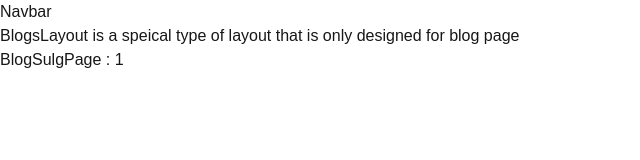
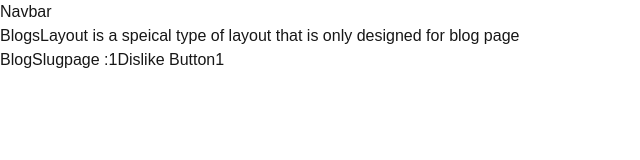
Before and after one commit to protap1100/connect_yourself--frontend, a Next.js app: page /blogs/1 in a window 1280 px wide. Shown: the top 160 px of the page, without its empty margins (0-640 px from the left). Built offline with nearby package versions, Linux system fonts and the light colour scheme.

Commit message:
Add LikeButton and DislikeButton components; update BlogsLoader and BlogSlugPage layout

```diff
--- a/app/blogs/[slug]/page.tsx
+++ b/app/blogs/[slug]/page.tsx
@@ -1,3 +1,4 @@
+import DislikeButton from "@/app/ui/DislikeButton";
 import React from "react";
 
 const BlogSulgPage = async ({
@@ -6,7 +7,10 @@ const BlogSulgPage = async ({
   params: Promise<{ slug: string }>;
 }) => {
   const { slug } = await params;
-  return <div>BlogSulgPage : {slug} </div>;
+  return <div>
+    BlogSlugpage :{slug}
+    <DislikeButton blogSlug={slug}></DislikeButton>
+  </div>;
 };
 
 export default BlogSulgPage;
--- a/app/page.tsx
+++ b/app/page.tsx
@@ -1,4 +1,5 @@
 import Link from "next/link";
+import LikeButton from "./ui/LikeButton";
 
 export default function Home() {
   return (
@@ -6,6 +7,7 @@ export default function Home() {
       Hello world
       <br></br>
       Blog<Link href={"/blogs"}>Blogs</Link>
+      <LikeButton></LikeButton>
     </div>
   )
 }
--- /dev/null
+++ b/app/ui/DislikeButton.tsx
@@ -0,0 +1,11 @@
+"use client";
+
+const DislikeButton = ({blogSlug} : {blogSlug : string}) => {
+  return (
+    <button onClick={()=>{
+        console.log("Dislike button")
+    }} >Dislike Button{blogSlug}</button>
+  )
+}
+
+export default DislikeButton
--- /dev/null
+++ b/app/ui/LikeButton.tsx
@@ -0,0 +1,14 @@
+"use client";
+const LikeButton = () => {
+  return (
+    <button
+      onClick={() => {
+        console.log("button clicked");
+      }}
+    >
+      Click Button
+    </button>
+  );
+};
+
+export default LikeButton;
```
Also changed, not shown: app/blogs/[slug]/loading.tsx (line endings or trailing spaces).
